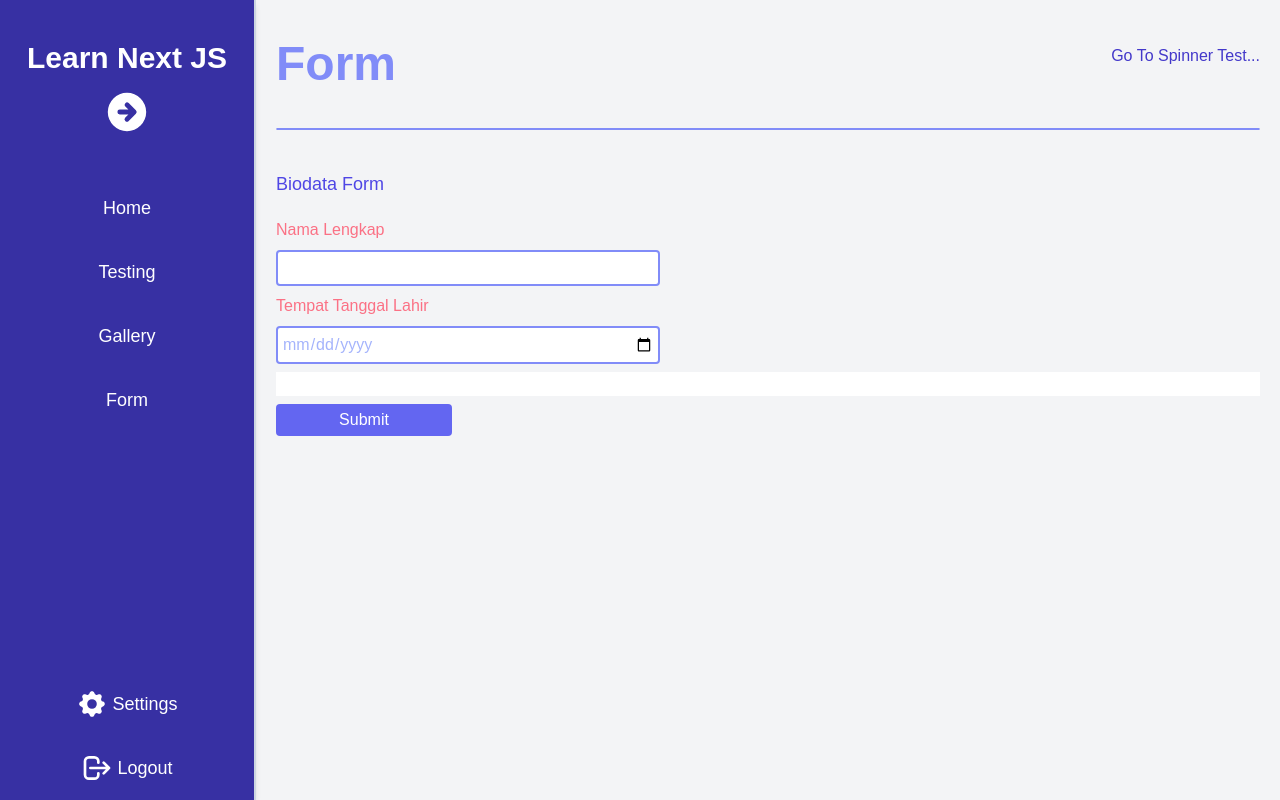
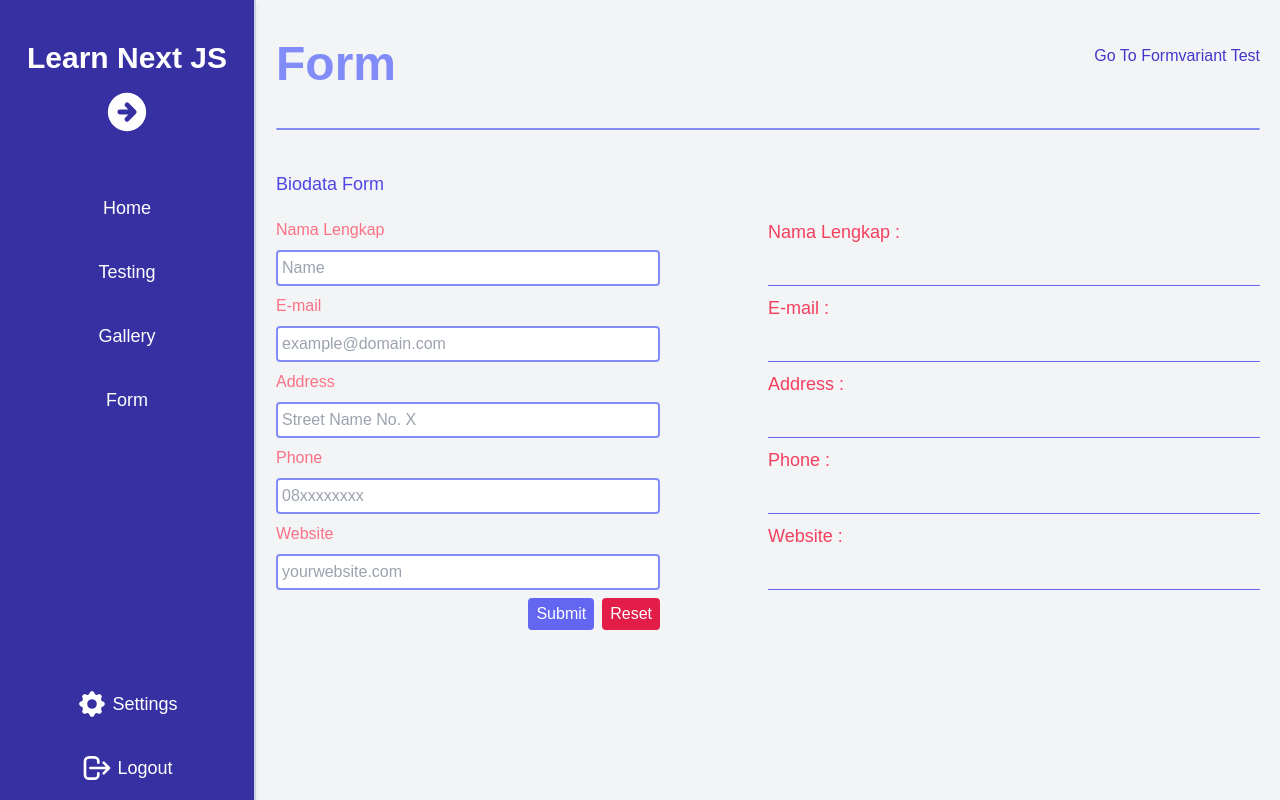
Before and after one commit to Sihkdragon/learn-nextjs, a Next.js app: page /form in a window 1280 px wide. Built offline with nearby package versions, Linux system fonts and the light colour scheme.

Commit message:
add form page

```diff
--- a/components/atom/Button/index.js
+++ b/components/atom/Button/index.js
@@ -1,15 +1,15 @@
 import { useRouter } from "next/router";
 
-const index = ({ ButtonType }) => {
+const index = ({ ButtonType, Destination }) => {
   const router = useRouter();
   return (
     <div
-      className="btn-link h-8"
+      className="btn-link h-8 capitalize"
       onClick={() => {
-        router.push("/test/spinner");
+        router.push(`/test/${Destination}`);
       }}
     >
-      Go To Spinner Test...
+      Go To {Destination} Test
     </div>
   );
 };
--- a/components/molecules/TopItems.js
+++ b/components/molecules/TopItems.js
@@ -5,7 +5,7 @@ const TopItems = ({ bigTitleContent, button, destination }) => {
     <div className="">
       <div className="flex w-full justify-between">
         <BigTitle>{bigTitleContent}</BigTitle>
-        <Button />
+        {button ? <Button Destination={destination} /> : ""}
       </div>
       <hr className="border rounded-full border-indigo-400 my-10" />
     </div>
--- a/components/organism/sidebar/sidebar.js
+++ b/components/organism/sidebar/sidebar.js
@@ -1,7 +1,5 @@
-import { ArrowCircleRightIcon, CogIcon } from "@heroicons/react/solid";
+import { ArrowCircleRightIcon } from "@heroicons/react/solid";
 import SideMenuLink from "../../atom/SideMenuLink";
-import SideMenuBottom from "../../atom/SideMenuBottom";
-import { LogoutIcon } from "@heroicons/react/outline";
 import { useRouter } from "next/router";
 import MenuBottom from "../../molecules/MenuBottom";
 export default function sidebar() {
--- a/pages/form/index.js
+++ b/pages/form/index.js
@@ -10,45 +10,115 @@ const index = () => {
   } = useForm();
   const onSubmit = (data) => console.log(data);
 
-  console.log(watch("example")); // watch input value by passing the name of it
+  // console.log(watch("example")); // watch input value by passing the name of it
   let today = new Date();
   return (
     <>
       <Header title="Form" />
-      <TopItems bigTitleContent="Form" />
+      <TopItems
+        bigTitleContent="Form"
+        button={true}
+        destination="formvariant"
+      />
       <h3 className="text-lg text-indigo-600 my-5">Biodata Form</h3>
+      <div className="grid grid-cols-2">
         <form onSubmit={handleSubmit(onSubmit)}>
           <div className="flex flex-col space-y-2">
-          {/* register your input into the hook by invoking the "register" function */}
             <label htmlFor="nama" className="label-input">
               Nama Lengkap
             </label>
             <input
               id="nama"
               defaultValue=""
-            {...register("nama")}
+              {...register("nama", { required: true })}
+              placeholder="Name"
               className="input-text"
             />
+            {errors.nama && (
+              <span className="error-text">This field is required</span>
+            )}
 
-          <label htmlFor="ttl" className="label-input">
-            Tempat Tanggal Lahir
+            <label htmlFor="email" className="label-input">
+              E-mail
             </label>
             <input
-            type={"date"}
-            id="ttl"
-            defaultValue={today}
-            {...register("ttl", { required: true })}
-            className="input-text"
+              id="email"
+              defaultValue=""
+              {...register("email", { required: true })}
+              className="input-text mr-2"
+              placeholder="example@domain.com"
             />
+            {errors.email && (
+              <span className="error-text">This field is required</span>
+            )}
 
-          {/* include validation with required or other standard HTML validation rules */}
-          <input {...register("exampleRequired", { required: true })} />
-          {/* errors will return when field validation fails  */}
-          {errors.exampleRequired && <span>This field is required</span>}
+            <label htmlFor="address" className="label-input">
+              Address
+            </label>
+            <input
+              id="address"
+              defaultValue=""
+              {...register("address", { required: true })}
+              className="input-text mr-2"
+              placeholder="Street Name No. X"
+            />
+            {errors.address && (
+              <span className="error-text">This field is required</span>
+            )}
 
-          <input type="submit" className="btn" />
+            <label htmlFor="phone" className="label-input">
+              Phone
+            </label>
+            <input
+              id="phone"
+              defaultValue=""
+              {...register("phone", { required: true })}
+              className="input-text mr-2"
+              placeholder="08xxxxxxxx"
+            />
+            {errors.phone && (
+              <span className="error-text">This field is required</span>
+            )}
+
+            <label htmlFor="website" className="label-input">
+              Website
+            </label>
+            <input
+              id="website"
+              defaultValue=""
+              {...register("website", { required: true })}
+              className="input-text mr-2"
+              placeholder="yourwebsite.com"
+            />
+            {errors.website && (
+              <span className="error-text">This field is required</span>
+            )}
+
+            <div className="button-form-group">
+              <input
+                type="submit"
+                className="btn bg-indigo-500  hover:bg-indigo-400"
+              />
+              <input
+                type="reset"
+                className="btn reset bg-rose-600 hover:bg-rose-400"
+              />
+            </div>
           </div>
         </form>
+        <div className=" w-full h-fit">
+          <h3 className="text-lg text-rose-500">Nama Lengkap :</h3>
+          <div className="output">{watch("nama")}</div>
+          <h3 className="text-lg text-rose-500">E-mail :</h3>
+          <div className="output">{watch("email")}</div>
+          <h3 className="text-lg text-rose-500">Address :</h3>
+          <div className="output">{watch("address")}</div>
+          <h3 className="text-lg text-rose-500">Phone :</h3>
+          <div className="output">{watch("phone")}</div>
+          <h3 className="text-lg text-rose-500">Website :</h3>
+          <div className="output">{watch("website")}</div>
+        </div>
+      </div>
     </>
   );
 };
--- a/pages/test/[slug].js
+++ b/pages/test/[slug].js
@@ -11,7 +11,6 @@ const Test = () => {
     <div>
       <Header title={`Testing ${slug}`} />
       <TopItems bigTitleContent={`This is ${slug}`} />
-      <Spinner SpinnerCaption="Loading..." />
     </div>
   );
 };
--- a/pages/test/index.js
+++ b/pages/test/index.js
@@ -38,7 +38,7 @@ export default function Test() {
       <TopItems
         bigTitleContent={`Hello ${AdminName}`}
         button={true}
-        destination={"spinner"}
+        destination={"test/spinner"}
       />
       <div className="bg-indigo-100 text-indigo-900 p-2 mt-5 rounded shadow-md">
         <h3 className="text-lg text-indigo-600 mb-5">Table Data</h3>
@@ -57,20 +57,27 @@ export default function Test() {
           <tbody>
             {data.map((user, id) => {
               return (
-                <tr key={id}>
-                  <td>{user.id}</td>
-                  <td>{user.name}</td>
-                  <td>{user.email}</td>
-                  <td>
+                <tr
+                  key={id}
+                  className="group hover:border-l-2 border-l-rose-400"
+                >
+                  <td className="group-hover:text-white">{user.id}</td>
+                  <td className="group-hover:text-white">{user.name}</td>
+                  <td className="group-hover:text-white">{user.email}</td>
+                  <td className="group-hover:text-white">
                     {user.address.street +
                       " " +
                       user.address.suite +
                       " " +
                       user.address.city}
                   </td>
-                  <td className="text-center">{user.phone}</td>
-                  <td className="text-center">{user.website}</td>{" "}
-                  <td className="text-center">
+                  <td className="group-hover:text-white text-center">
+                    {user.phone}
+                  </td>
+                  <td className="group-hover:text-white text-center">
+                    {user.website}
+                  </td>{" "}
+                  <td className="group-hover:text-white text-center">
                     <button className="tablebtn bg-lime-500 hover:bg-lime-600 ">
                       Edit
                     </button>
--- a/styles/globals.css
+++ b/styles/globals.css
@@ -20,14 +20,14 @@
   .SidebarFooter {
     @apply flex justify-center items-center text-lg  w-64 h-16 hover:bg-indigo-600 border-r-2 border-slate-300 hover:border-rose-400;
   }
-  tr {
-    @apply border-t border-blue-200 cursor-pointer hover:bg-indigo-200;
+  tbody > tr {
+    @apply border-t border-t-blue-200  cursor-pointer hover:bg-indigo-200;
   }
   th {
     @apply py-2 text-indigo-800;
   }
   td {
-    @apply px-2 py-3 text-indigo-600 hover:text-white;
+    @apply px-2 py-3 text-indigo-600;
   }
   .tablebtn {
     @apply text-white text-sm rounded-lg px-2 py-1 transition duration-300;
@@ -39,12 +39,24 @@
     @apply flex text-center justify-center items-center text-indigo-700 transition-colors duration-300 cursor-pointer  hover:border-b border-indigo-400;
   }
   .btn {
-    @apply w-44 rounded p-1 flex text-center justify-center items-center text-white bg-indigo-500 transition-colors duration-300 cursor-pointer  hover:bg-indigo-300;
+    @apply px-2 rounded p-1 flex text-center justify-center items-center text-white transition-colors duration-300 cursor-pointer;
+  }
+  .btn > .reset {
+    @apply bg-rose-600 hover:bg-rose-400;
   }
   .label-input {
     @apply text-rose-400;
   }
   .input-text {
-    @apply max-w-sm border-2 rounded p-1 border-indigo-400 outline-none text-indigo-300;
+    @apply max-w-sm border-2 rounded p-1 border-indigo-400 outline-none text-indigo-800;
+  }
+  .error-text {
+    @apply max-w-sm text-sm bg-red-400 text-white p-1 rounded-sm;
+  }
+  .button-form-group {
+    @apply flex max-w-sm  justify-end  space-x-2;
+  }
+  .output {
+    @apply text-indigo-800 p-1 h-8 border-b border-indigo-500 my-2;
   }
 }
```
Lines whose indentation alone changed are shown as unchanged.
